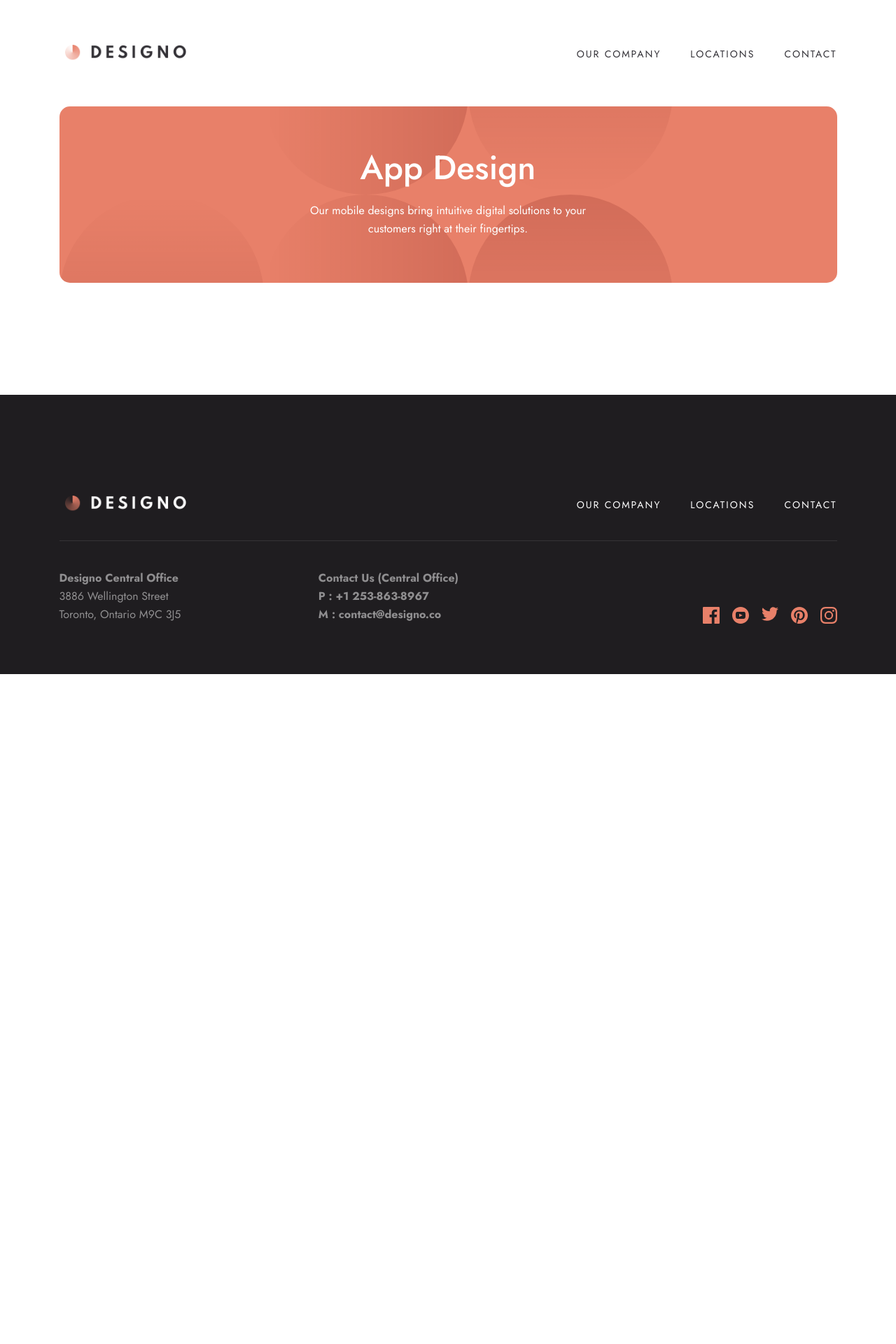
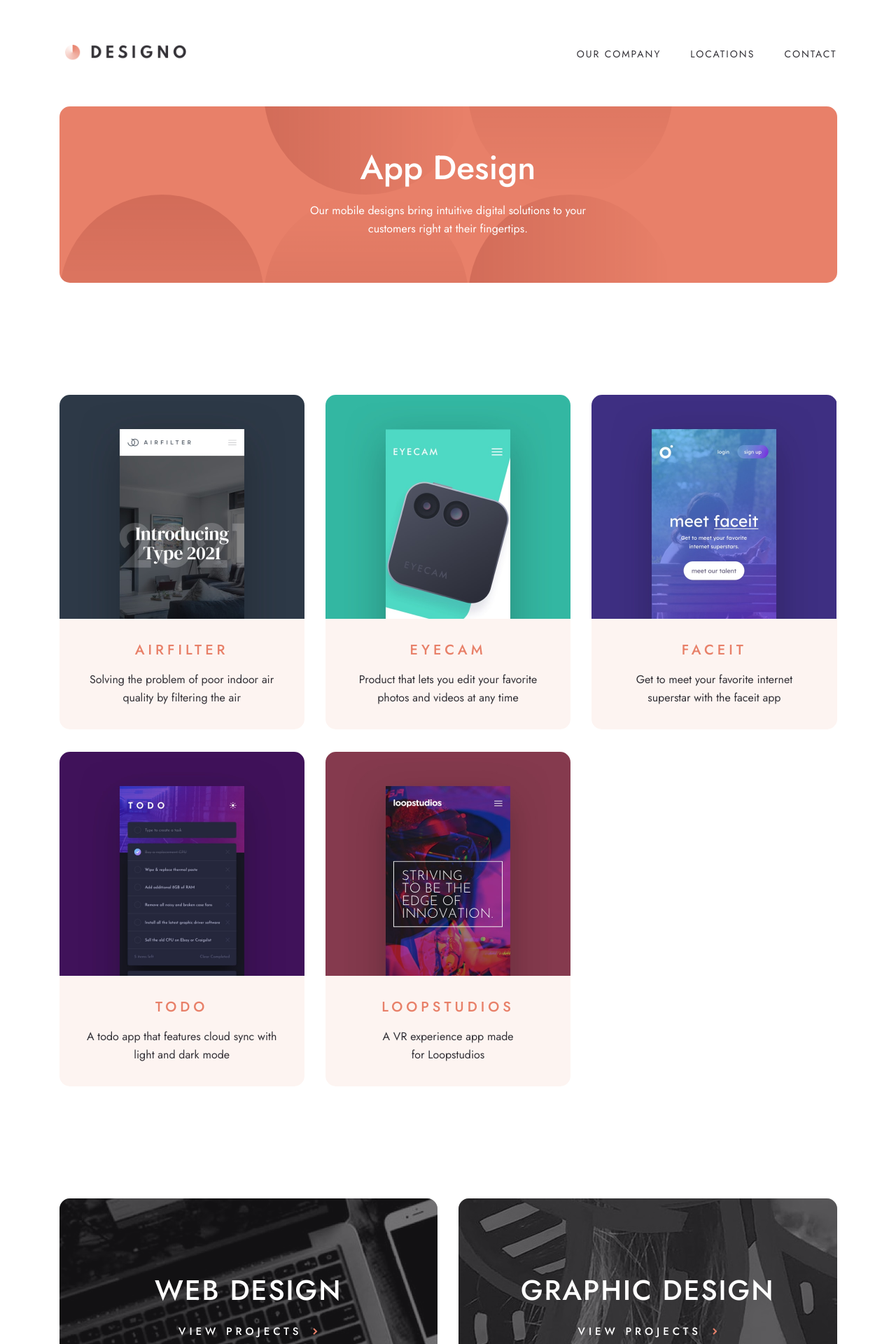
Before and after one commit to kim-fransson/designo, a Next.js app: page /products/app in a window 1280 px wide. Shown: the top 1920 px of the page at 70% size. Before the commit the page ends 963 px from the top, so only its background shows below. Built offline with nearby package versions, Linux system fonts and the light colour scheme.

Commit message:
Implemented Products pages

```diff
--- a/src/app/locations/page.js
+++ b/src/app/locations/page.js
@@ -140,7 +140,7 @@ const Location = styled.div`
   background: var(--color-light-peach);
   padding: 85px 95px;
   border-radius: 15px;
-  background: hsla(14, 77%, 97%, 1);
+  background: hsl(14deg, 77%, 97%);
   background-image: url("/images/shared/desktop/bg-pattern-two-circles.svg");
   background-repeat: no-repeat;
   background-position: left bottom;
--- a/src/app/page.js
+++ b/src/app/page.js
@@ -3,7 +3,7 @@
 import GetInTouch from "@/components/GetInTouch";
 import LearnMore from "@/components/LearnMore";
 import OurValues from "@/components/OurValues";
-import ProductsGrid from "@/components/ProductsGrid";
+import ProductLinks from "@/components/ProductLinks";
 import VisuallyHidden from "@/components/VisuallyHidden";
 import styled from "styled-components";
 
@@ -14,7 +14,7 @@ export default function Home() {
         <h1>Home</h1>
       </VisuallyHidden>
       <LearnMore />
-      <ProductsGrid />
+      <ProductLinks />
       <OurValues />
       <GetInTouchWrapper>
         <GetInTouch />
--- a/src/components/Product/Product.jsx
+++ b/src/components/Product/Product.jsx
@@ -3,16 +3,44 @@
 import { WEIGHTS } from "@/constants";
 import React from "react";
 import styled from "styled-components";
+import GetInTouch from "../GetInTouch";
+import { products } from "@/products";
+import ProductLink from "../ProductLink";
+import Project from "../Project";
+import VisuallyHidden from "../VisuallyHidden";
 
 function Product({ product }) {
-  const { title, description } = product;
+  const { title, description, id, background, projects } = product;
   return (
     <Wrapper>
-      <Header>
+      <Header id={id} background={background}>
         <Title>{title}</Title>
         <Description>{description}</Description>
       </Header>
-      <div />
+
+      <VisuallyHidden as='div'>
+        <h2>Our projects</h2>
+      </VisuallyHidden>
+      <ProjectList>
+        {projects.map((project) => (
+          <Project key={project.title} {...project} />
+        ))}
+      </ProjectList>
+
+      <ProductLinks>
+        {products
+          .filter((p) => p.id !== id)
+          .map((otherProduct) => (
+            <ProductLink
+              key={otherProduct.id}
+              product={otherProduct}
+            />
+          ))}
+      </ProductLinks>
+
+      <GetInTouchWrapper>
+        <GetInTouch />
+      </GetInTouchWrapper>
     </Wrapper>
   );
 }
@@ -29,9 +57,21 @@ const Header = styled.header`
   gap: 24px;
   place-content: center;
   background: var(--color-peach);
-  background-image: url("/images/shared/desktop/bg-pattern-call-to-action.svg");
+  background-image: ${(props) =>
+    props.background ? `url(${props.background})` : "none"};
   color: var(--color-white);
-  background-position: left center;
+
+  background-position: ${(props) => {
+    switch (props.id) {
+      case "web":
+        return "right center";
+      case "app":
+        return "left center";
+      case "design":
+        return "left center";
+    }
+  }};
+
   background-repeat: repeat-y;
   border-radius: 15px;
 `;
@@ -47,4 +87,25 @@ const Description = styled.p`
   max-width: ${400 / 16}rem;
 `;
 
+const ProjectList = styled.div`
+  --min-column-width: min(325px, 100%);
+  display: grid;
+  gap: 32px 30px;
+  grid-template-columns: repeat(
+    auto-fill,
+    minmax(var(--min-column-width), 1fr)
+  );
+`;
+
+const ProductLinks = styled.div`
+  display: grid;
+  grid-template-columns: 1fr 1fr;
+  grid-template-rows: 308px;
+  gap: 30px;
+`;
+
+const GetInTouchWrapper = styled.div`
+  margin-bottom: -75px;
+`;
+
 export default Product;
--- a/src/components/ProductsGrid/ProductsGrid.jsx
+++ b/src/components/ProductLink/ProductLink.jsx
@@ -3,20 +3,10 @@ import Image from "next/image";
 import Link from "next/link";
 import React from "react";
 import styled from "styled-components";
-import VisuallyHidden from "../VisuallyHidden";
-import { products } from "@/products";
 
-function ProductsGrid() {
+function ProductLink({ product }) {
   return (
-    <Wrapper>
-      <VisuallyHidden as='div'>
-        <h2>Our products</h2>
-      </VisuallyHidden>
-      {products.map((product) => {
-        const ProductWrapper =
-          product.variant === "tall" ? TallProduct : Product;
-        return (
-          <ProductWrapper key={product.id} href={product.href}>
+    <Wrapper href={product.href}>
       <ImageWrapper>
         <ProductImage
           src={product.image}
@@ -39,21 +29,13 @@ function ProductsGrid() {
           </IconWrapper>
         </TextWrapper>
       </InnerProductWrapper>
-          </ProductWrapper>
-        );
-      })}
     </Wrapper>
   );
 }
 
-const Wrapper = styled.section`
-  display: grid;
-  grid-template-columns: 1fr 1fr;
-  grid-template-rows: 308px 308px;
-  gap: 24px 30px;
-`;
-
-const Product = styled(Link)`
+const Wrapper = styled(Link)`
+  height: 100%;
+  display: block;
   position: relative;
   text-decoration: none;
   border-radius: 15px;
@@ -72,11 +54,6 @@ const Product = styled(Link)`
       transition-delay: 100ms;
     }
   }
-`;
-
-const TallProduct = styled(Product)`
-  grid-column: 1 / 1;
-  grid-row: 1 / -1;
 `;
 
 const InnerProductWrapper = styled.div`
@@ -117,7 +94,7 @@ const IconWrapper = styled.div`
   transition: transform 500ms ease-in;
 
   @media (hover: hover) and (prefers-reduced-motion: no-preference) {
-    ${Product}:hover &, ${Product}:focus-visible & {
+    ${Wrapper}:hover &, ${Wrapper}:focus-visible & {
       transform: translateX(8px) scale(1.3);
       transition: transform 200ms ease-out;
     }
@@ -133,7 +110,7 @@ const ImageWrapper = styled.div`
   transition: transform 400ms ease-in;
 
   @media (hover: hover) and (prefers-reduced-motion: no-preference) {
-    ${Product}:hover &, ${Product}:focus-visible & {
+    ${Wrapper}:hover &, ${Wrapper}:focus-visible & {
       transform: scale(1.1);
       transition: transform 200ms ease-out;
     }
@@ -145,4 +122,4 @@ const ProductImage = styled(Image)`
   object-fit: cover;
 `;
 
-export default ProductsGrid;
+export default ProductLink;
--- /dev/null
+++ b/src/components/ProductLink/index.js
@@ -0,0 +1,2 @@
+export * from './ProductLink';
+export { default } from './ProductLink';
--- /dev/null
+++ b/src/components/ProductLinks/index.js
@@ -0,0 +1,2 @@
+export * from "./ProductLinks";
+export { default } from "./ProductLinks";
--- a/src/components/ProductsGrid/index.js
+++ /dev/null
@@ -1,2 +0,0 @@
-export * from './ProductsGrid';
-export { default } from './ProductsGrid';
--- /dev/null
+++ b/src/components/Project/Project.jsx
@@ -0,0 +1,61 @@
+"use client";
+
+import { WEIGHTS } from "@/constants";
+import Image from "next/image";
+import React from "react";
+import styled from "styled-components";
+
+function Project({ title, description, imageSrc }) {
+  return (
+    <Wrapper>
+      <ImageWrapper>
+        <Image src={imageSrc} width={700} height={640} alt='' />
+      </ImageWrapper>
+      <TextWrapper>
+        <Title>{title}</Title>
+        <Description>{description}</Description>
+      </TextWrapper>
+    </Wrapper>
+  );
+}
+
+const Wrapper = styled.article`
+  border-radius: 15px;
+  display: flex;
+  flex-direction: column;
+
+  /* show border radius */
+  overflow: hidden;
+`;
+
+const ImageWrapper = styled.div`
+  height: 320px;
+  & > img {
+    height: 100%;
+    object-fit: scale-down;
+  }
+`;
+
+const TextWrapper = styled.div`
+  display: flex;
+  gap: 16px;
+  padding: 32px;
+  flex-direction: column;
+  align-items: center;
+  background: hsl(14deg, 77%, 97%);
+  color: var(--color-dark-gray);
+`;
+const Title = styled.h3`
+  font-weight: ${WEIGHTS.medium};
+  font-size: ${20 / 16}rem;
+  line-height: ${26 / 16}rem;
+  text-align: center;
+  letter-spacing: ${5 / 16}rem;
+  color: var(--color-peach);
+`;
+const Description = styled.p`
+  text-align: center;
+  line-height: ${26 / 16}rem;
+`;
+
+export default Project;
--- /dev/null
+++ b/src/components/Project/index.js
@@ -0,0 +1,2 @@
+export * from './Project';
+export { default } from './Project';
--- a/src/products.js
+++ b/src/products.js
@@ -4,36 +4,127 @@ export const products = [
     title: "Web Design",
     description:
       "We build websites that serve as powerful marketing tools and bring memorable brand experiences.",
-    projects: [],
     image: "/images/home/desktop/image-web-design-large.jpg",
     href: "/products/web",
     width: 541,
     height: 640,
     variant: "tall",
+    background: "/images/web-design/desktop/bg-pattern-intro-web.svg",
+    projects: [
+      {
+        imageSrc: "/images/web-design/desktop/image-express.jpg",
+        title: "EXPRESS",
+        description:
+          "A multi-carrier shipping website for ecommerce businesses",
+      },
+      {
+        imageSrc: "/images/web-design/desktop/image-transfer.jpg",
+        title: "TRANSFER",
+        description:
+          "Site for low-cost money transfers and sending money within seconds",
+      },
+      {
+        imageSrc: "/images/web-design/desktop/image-photon.jpg",
+        title: "PHOTON",
+        description:
+          "A state-of-the-art music player with high-resolution audio and DSP effects",
+      },
+      {
+        imageSrc: "/images/web-design/desktop/image-builder.jpg",
+        title: "BUILDER",
+        description:
+          "Connects users with local contractors based on their location",
+      },
+      {
+        imageSrc: "/images/web-design/desktop/image-blogr.jpg",
+        title: "BLOGR",
+        description:
+          "Blogr is a platform for creating an online blog or publication",
+      },
+      {
+        imageSrc: "/images/web-design/desktop/image-camp.jpg",
+        title: "CAMP",
+        description:
+          "Get expert training in coding, data, design, and digital marketing",
+      },
+    ],
   },
   {
     id: "app",
     title: "App Design",
+    background: "/images/app-design/desktop/bg-pattern-intro-app.svg",
     description:
       "Our mobile designs bring intuitive digital solutions to your customers right at their fingertips.",
-    projects: [],
     image: "/images/home/desktop/image-app-design.jpg",
     href: "/products/app",
     width: 541,
     height: 308,
     variant: "normal",
+    projects: [
+      {
+        imageSrc: "/images/app-design/desktop/image-airfilter.jpg",
+        title: "AIRFILTER",
+        description:
+          "Solving the problem of poor indoor air quality by filtering the air",
+      },
+      {
+        imageSrc: "/images/app-design/desktop/image-eyecam.jpg",
+        title: "EYECAM",
+        description:
+          "Product that lets you edit your favorite photos and videos at any time",
+      },
+      {
+        imageSrc: "/images/app-design/desktop/image-faceit.jpg",
+        title: "FACEIT",
+        description:
+          "Get to meet your favorite internet superstar with the faceit app",
+      },
+      {
+        imageSrc: "/images/app-design/desktop/image-todo.jpg",
+        title: "TODO",
+        description:
+          "A todo app that features cloud sync with light and dark mode",
+      },
+      {
+        imageSrc: "/images/app-design/desktop/image-loopstudios.jpg",
+        title: "LOOPSTUDIOS",
+        description: "A VR experience app made for Loopstudios",
+      },
+    ],
   },
   {
     id: "design",
     title: "Graphic Design",
+    background:
+      "/images/graphic-design/desktop/bg-pattern-intro-graphic.svg",
     description:
       "We deliver eye-catching branding materials that are tailored to meet your business objectives.",
-    projects: [],
     image: "/images/home/desktop/image-graphic-design.jpg",
     href: "/products/design",
     width: 541,
     height: 308,
     variant: "normal",
+    projects: [
+      {
+        imageSrc: "/images/graphic-design/desktop/image-change.jpg",
+        title: "TIM BROWN",
+        description:
+          "A book cover designed for Tim Brown’s new release, ‘Change’",
+      },
+      {
+        imageSrc:
+          "/images/graphic-design/desktop/image-boxed-water.jpg",
+        title: "BOXED WATER",
+        description:
+          "A simple packaging concept made for Boxed Water",
+      },
+      {
+        imageSrc: "/images/graphic-design/desktop/image-science.jpg",
+        title: "SCIENCE!",
+        description:
+          "A poster made in collaboration with the Federal Art Project",
+      },
+    ],
   },
 ];
 
```
Also changed, not shown: src/components/ProductLinks/ProductLinks.jsx (added, +40 -0 lines). Lines whose indentation alone changed are shown as unchanged.
